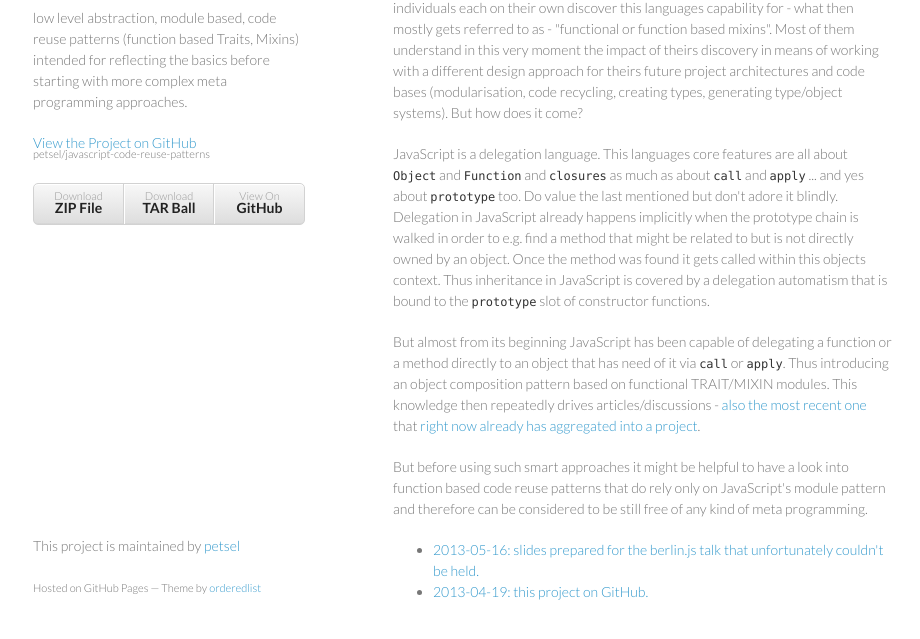
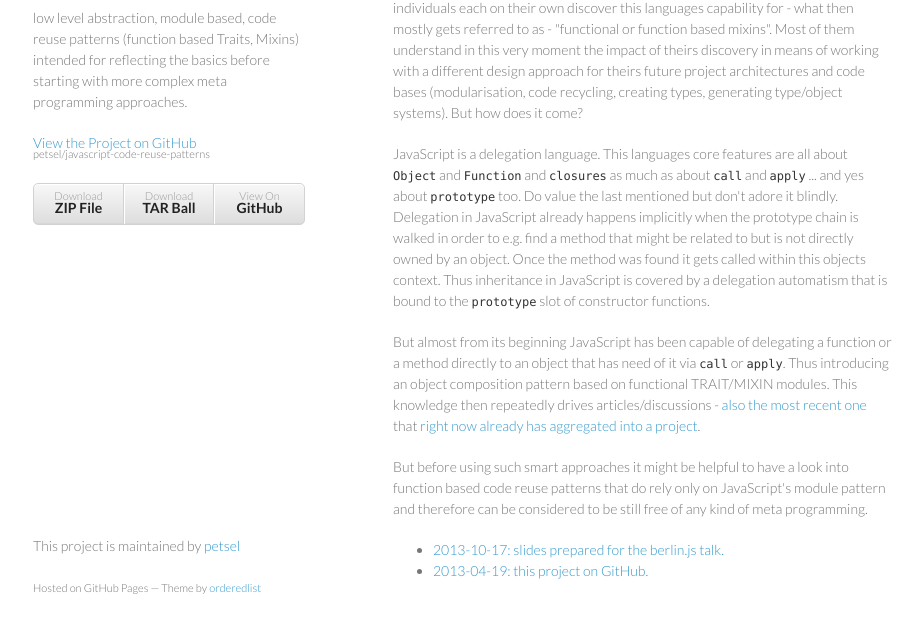
Before and after one commit to petsel/javascript-code-reuse-patterns, a plain HTML site: page index.html in a window 1280 px wide. Shown: the part 133-772 px from the top of the page, without its empty margins (177-1097 px from the left). Drawn offline with Linux system fonts and the light colour scheme.

Commit message:
update for referencing the berlin.js slides.

```diff
--- a/index.html
+++ b/index.html
@@ -81,8 +81,7 @@
 
         <ul>
           <li>
-            <a href="./berlin.js/2013-05-16/slides/">2013-05-16: slides prepared for the berlin.js talk that
-              unfortunately couldn't be held.</a>
+            <a href="./berlin.js/slides/">2013-10-17: slides prepared for the berlin.js talk.</a>
           </li>
           <li>
             <a href="https://github.com/petsel/javascript-code-reuse-patterns">2013-04-19: this project on GitHub.</a>
```
